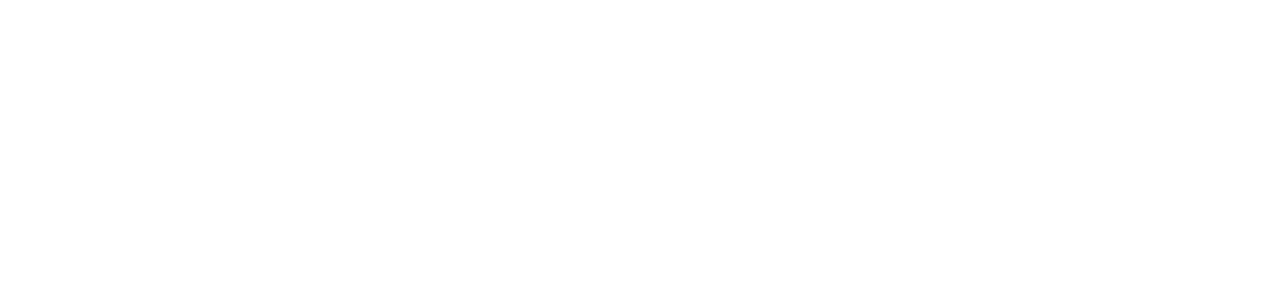
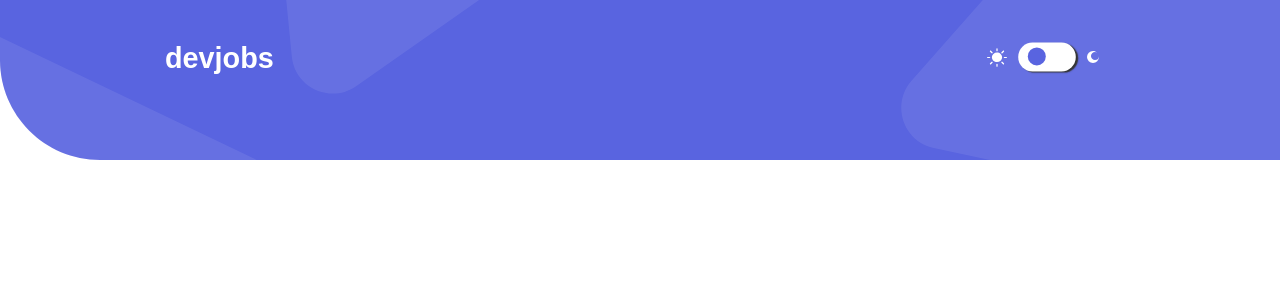
Before and after one commit to JustGJ/FEM-Github-jobs-API, a React (Create React App) app: page / in a window 1280 px wide. Shown: the top 300 px of the page. Built offline with nearby package versions, Linux system fonts and the light colour scheme.

Commit message:
header desktop ok

```diff
--- a/src/App.js
+++ b/src/App.js
@@ -1,6 +1,9 @@
+import Header from "./components/Header";
+
 function App() {
   return (
-    <div className="App">
+    <div className="container">
+		<Header />
 
     </div>
   );
--- a/src/Styles/_settings.scss
+++ b/src/Styles/_settings.scss
@@ -0,0 +1,27 @@
+
+@import url('https://fonts.googleapis.com/css2? family = Kumbh + Sans: wght @ 300; 400; 700 & display = swap');
+
+$font-1 : 'Kumbh Sans', sans-serif;
+
+$primary-1 : #9e7f66;       // Violet
+$primary-2 : #939BF4;       // Light Violet
+$primary-3 : #19202D;       // Very dark blue
+$primary-4 : #121721;       // Midnight
+
+$secondary-1 : #FFFFFF;     // White
+$secondary-2 : #F4F6F8;     // Light Grey
+$secondary-3 : #9DAEC2;     // Grey
+$secondary-4 : #6E8098;     // Dark Grey
+
+* {
+  box-sizing: border-box;
+  margin: 0;
+  padding: 0;
+}
+
+body {
+  font-family: $font-1;
+  font-size: 1rem;
+  line-height: 1.625rem;
+  margin: 0 auto;
+}
--- /dev/null
+++ b/src/Styles/components/_header.scss
@@ -0,0 +1,52 @@
+.header {
+    background-image: url(../../assets/desktop/bg-pattern-header.svg);
+    background-repeat: no-repeat;
+    display: flex;
+    justify-content: space-between;
+    height: 10rem;
+
+    &__title {
+        color: $secondary-1;
+        font-size: 1.8rem;
+        padding: 2.8125rem 0rem 5.3125rem 10.3125rem;
+        font-weight: 600;
+    }
+    &__darkMode {
+        width: 3rem;
+        display: flex;
+        align-items: center;
+        margin: 2.875rem 15.3125rem 5.75rem 0;
+
+        .checkbox {
+            display: none;
+
+            &:checked + label .ball {           // == Lorsque c'est checked, cible uniquement .ball
+                transform: translateX(20px);
+            }
+        }
+        .label {
+            position: relative;
+            display: block;
+            width: 48px;
+            height: 24px;
+            padding: 5px 8px;
+            background-color: #fff;
+            border-radius: 50px;
+            cursor: pointer;
+            transform: scale(1.2);
+            box-shadow: 2px 1px 1px #333;
+            margin: 0 1rem;
+
+            .ball {
+                position: absolute;
+                background: #5964E0;
+                border-radius: 50%;
+                height: 15px;
+                width: 15px;
+                top: .23rem;
+                transform: (translateX(0px));     // Pour que la boule se balade sur l'axe des X
+                transition: transform 0.4s cubic-bezier(.45, -1.12, .35,1.78) ;
+            }
+        }
+    }
+}
--- a/src/Styles/styles.scss
+++ b/src/Styles/styles.scss
@@ -0,0 +1,2 @@
+@import './settings';
+@import './components/header';
--- /dev/null
+++ b/src/components/Header.js
@@ -0,0 +1,27 @@
+import React from 'react';
+import Sun from '../assets/desktop/icon-sun.svg';
+import Moon from '../assets/desktop/icon-moon.svg';
+
+const Header = () => {
+
+    return (
+        <>
+            <div className="header" >
+                <p className="header__title">devjobs</p>
+                <div className="header__darkMode">
+                    <img src={Sun} alt={Sun} />
+                    <div>
+                        <input type="checkbox" className="checkbox" id="dark-mode" />
+                        <label htmlFor="dark-mode" className="label">
+                            <div className="ball"></div>
+                        </label>
+                    </div>
+
+                    <img src={Moon} alt={Moon}/>
+                </div>
+            </div>
+        </>
+    );
+};
+
+export default Header;
--- a/src/index.js
+++ b/src/index.js
@@ -1,6 +1,7 @@
 import React from 'react';
 import ReactDOM from 'react-dom';
 import App from './App';
+import "./Styles/styles.scss";
 
 
 ReactDOM.render(
```
